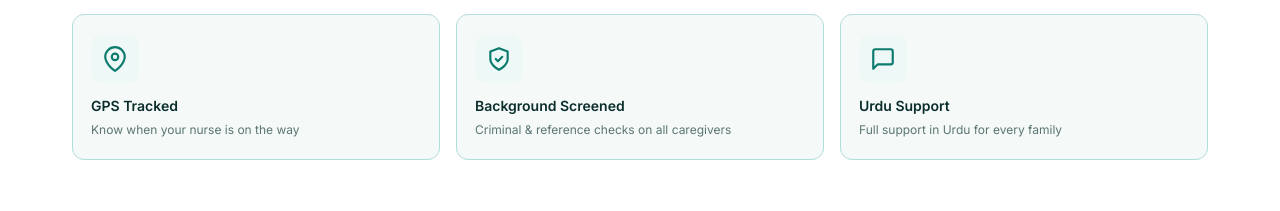
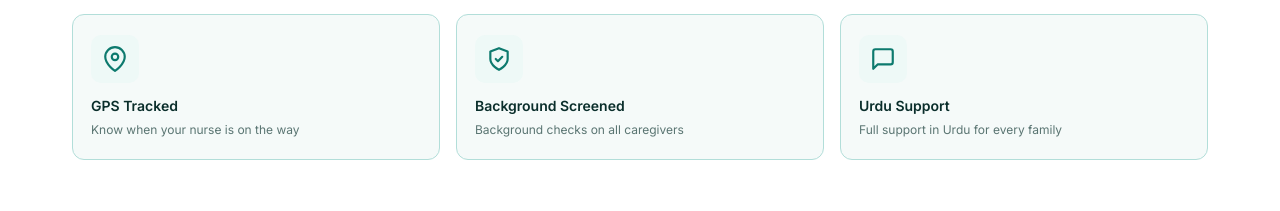
Before and after one commit to abdullahwaseem7/sehatghar-pk, a Next.js app: page / in a window 1280 px wide. Shown: the part 2061-2272 px from the top of the page. Built offline with nearby package versions, Linux system fonts and the light colour scheme.

Commit message:
Remove 'criminal' from background check description

```diff
--- a/components/home/TrustSignals.tsx
+++ b/components/home/TrustSignals.tsx
@@ -42,7 +42,7 @@ const SIGNALS = [
       </svg>
     ),
     label: "Background Screened",
-    desc: "Criminal &amp; reference checks on all caregivers",
+    desc: "Background checks on all caregivers",
   },
   {
     icon: (
```
